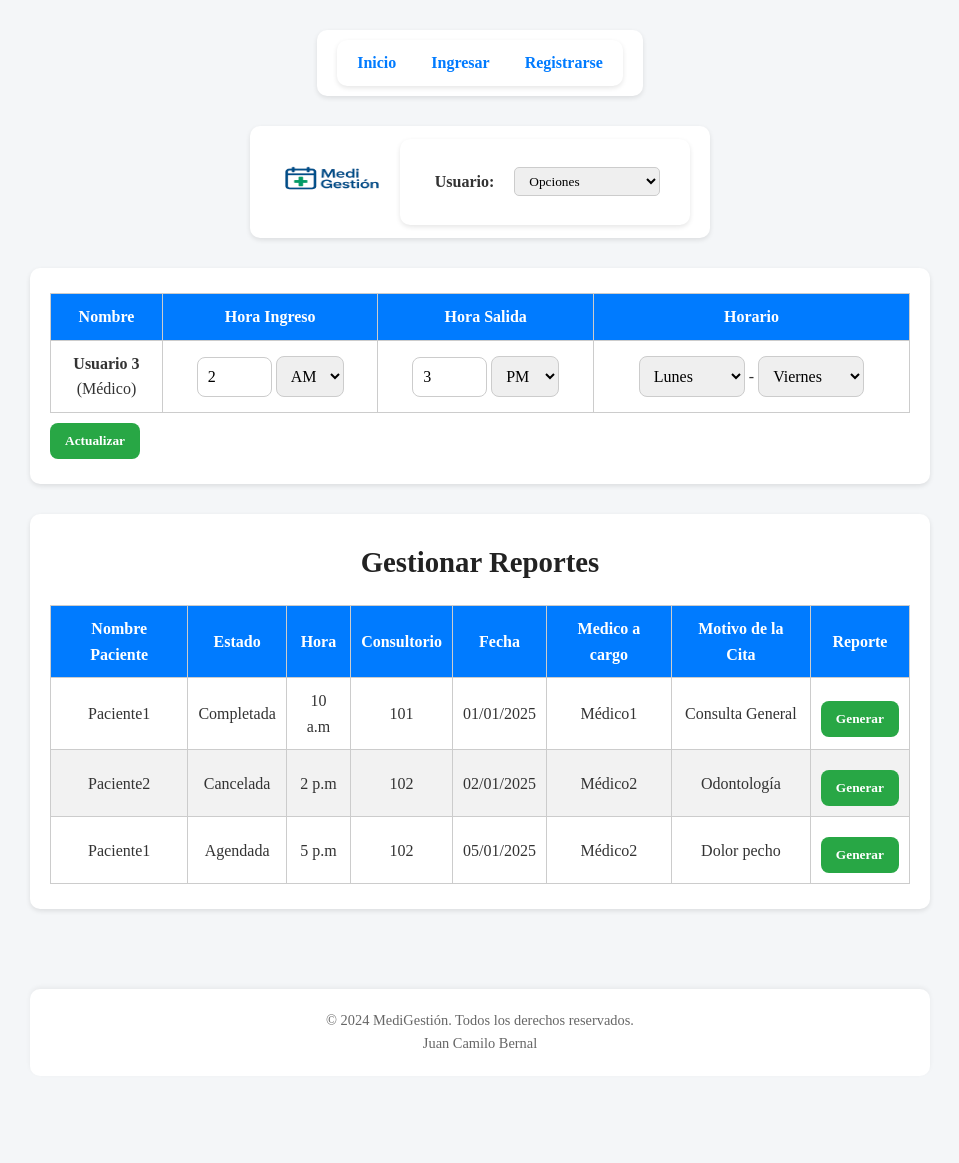
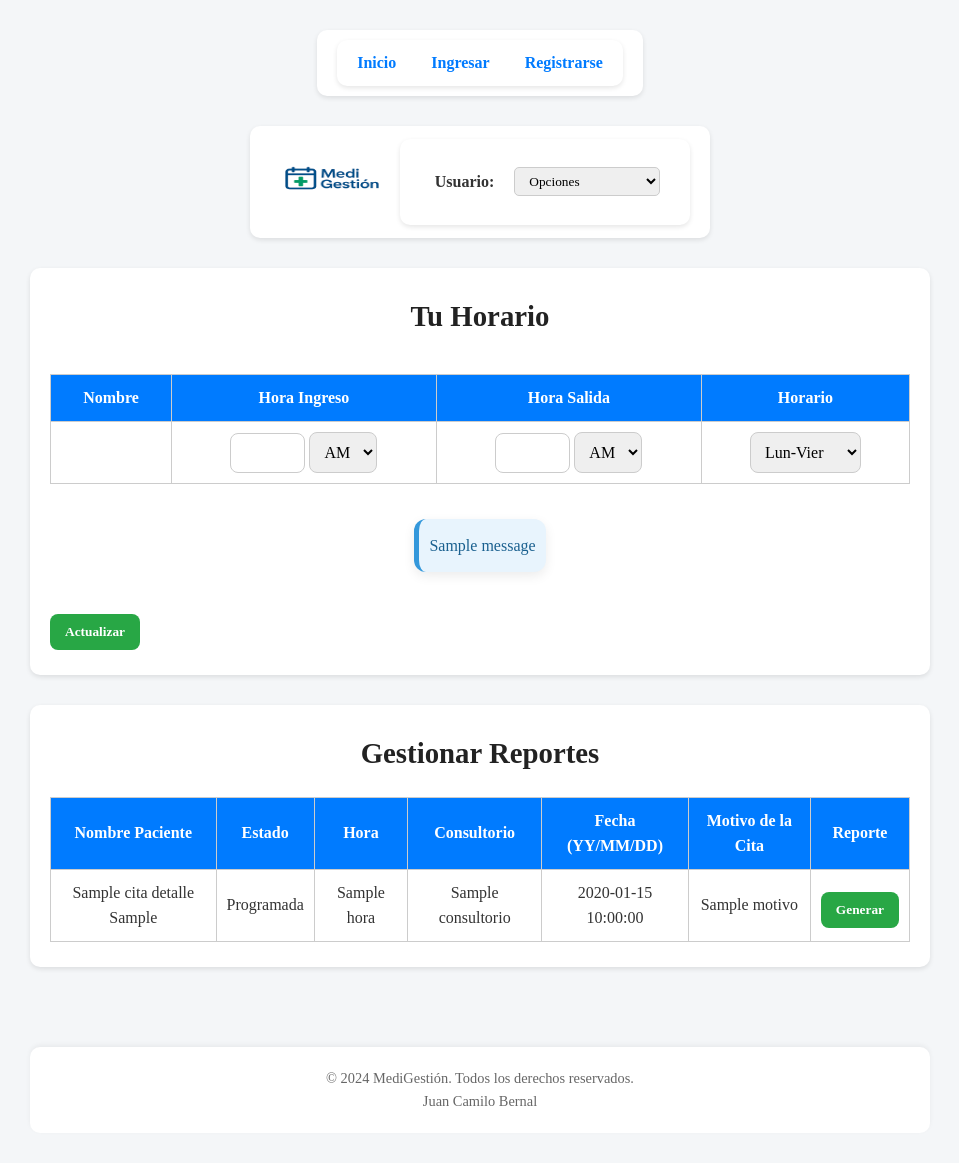
Before and after one commit to Juanchumilo/Medigestion, a Python web app: template app/templates/medico.html in a window 1280 px wide. Shown: the whole page, without its empty margins (160-1119 px from the left). Before the commit the page ends 1048 px from the top, so only its background shows below. Run offline with Jinja, Linux system fonts and the light colour scheme; the template is opened without the code that fills it: most values are stand-ins (such as "Sample title", 1, 10 or a date in 2020); one stand-in notice (Sample message) is shown.

Commit message:
Implementacion completa de la pagina reportes.html, y configuracion terminada de la pagina de Medicos

```diff
--- a/app/templates/medico.html
+++ b/app/templates/medico.html
@@ -40,7 +40,8 @@
 
     <!--Tu horario-->
         <section class="horario-section">
-            <form class="horario-form">
+            <form class="horario-form" id="actualizar-horario" action="{{url_for('medico',id=session['usuario']['id'])}}" method="POST">
+                <h2>Tu Horario</h2>
                 <table class="horario-tabla">
                     <thead>
                         <tr>
@@ -53,51 +54,44 @@
                     <tbody>
                         <tr>
                             <td>
-                                <strong>Usuario 3</strong><br>
-                                (Médico)
+                                <strong>{{session['usuario']['nombre']}} {{session['usuario']['apellido']}}</strong>
                             </td>
                             <td>
-                                <input type="number" min="1" max="12" value="2">
-                                <select>
-                                    <option>AM</option>
-                                    <option>PM</option>
+                                <input type="number" min="1" max="12" value="{{horario['hora_ingreso']}}" name="hora_ingreso">
+                                <select name="hora_ingreso_tp">
+                                    <option value="AM" {{ "selected" if horario['hora_ingreso_tp'] == "AM" else "" }}>AM</option>
+                                    <option value="PM" {{ "selected" if horario['hora_ingreso_tp'] == "PM" else "" }}>PM</option>
                                 </select>
                             </td>
                             <td>
-                                <input type="number" min="1" max="12" value="3">
-                                <select>
-                                    <option>AM</option>
-                                    <option selected>PM</option>
+                                <input type="number" min="1" max="12" value="{{horario['hora_salida']}}" name="hora_salida">
+                                <select name="hora_salida_tp">
+                                    <option value="AM" {{ "selected" if horario['hora_salida_tp'] == "AM" else "" }}>AM</option>
+                                    <option value="PM" {{ "selected" if horario['hora_salida_tp'] == "PM" else "" }}>PM</option>
                                 </select>
                             </td>
                             <td>
-                                <select>
-                                    <option>Lunes</option>
-                                    <option>Martes</option>
-                                    <option>Miércoles</option>
-                                    <option>Jueves</option>
-                                    <option>Viernes</option>
-                                    <option>Sábado</option>
-                                    <option>Domingo</option>
-                                </select>
-                                -
-                                <select>
-                                    <option>Lunes</option>
-                                    <option>Martes</option>
-                                    <option>Miércoles</option>
-                                    <option>Jueves</option>
-                                    <option selected>Viernes</option>
-                                    <option>Sábado</option>
-                                    <option>Domingo</option>
+                                <select name="horario">
+                                    <option value="Lun-Vier">Lun-Vier</option>
+                                    <option value="Mier-Dom">Mier-Dom</option>
                                 </select>
                             </td>
                         </tr>
                     </tbody>
                 </table>
+                {% with messages = get_flashed_messages() %}
+                    {% if messages %}
+                        <ul class="flash-messages">
+                        {% for message in messages %}
+                            <li>{{ message }}</li>
+                        {% endfor %}
+                        </ul>
+                    {% endif %}
+                {% endwith %}
             </form>
             <!--Boton horario-->
             <div class="btn-actualizar-contenedor">
-                <button type="submit" class="btn-actualizar">Actualizar</button>
+                <button type="submit" class="btn-actualizar" form="actualizar-horario">Actualizar</button>
             </div>
         </section>
 
@@ -112,43 +106,26 @@
                         <th>Estado</th>
                         <th id="th-h">Hora</th>
                         <th>Consultorio</th>
-                        <th>Fecha</th>
-                        <th>Medico a cargo</th>
+                        <th>Fecha<br>(YY/MM/DD)</th>
                         <th>Motivo de la Cita</th>
                         <th>Reporte</th>
                     </tr>
                 </thead>
                 <tbody>
+                    {%for i in cita_detalles%}
                     <tr>
-                        <td>Paciente1</td>
-                        <td>Completada</td>
-                        <td>10 a.m</td>
-                        <td>101</td>
-                        <td>01/01/2025</td>
-                        <td>Médico1</td>
-                        <td>Consulta General</td>
-                        <td><button><a href="reportes.html">Generar</a></button></td>
+                        <td>{{i['paciente_nombre']}} {{i['paciente_apellido']}}</td>
+                        <td>{{i['estado']}}</td>
+                        <td>{{i['hora']}}</td>
+                        <td>{{i['consultorio']}}</td>
+                        <td>{{i['fecha']}}</td>
+                        <td>{{i['motivo']}}</td>
+
+                        <td>{%if i['estado']=='Programada'%}<button><a href="{{url_for('medico_reporte', id=i['id'])}}">Generar</a></button>{%endif%}</td>
+
                     </tr>
-                    <tr>
-                        <td>Paciente2</td>
-                        <td>Cancelada</td>
-                        <td>2 p.m</td>
-                        <td>102</td>
-                        <td>02/01/2025</td>
-                        <td>Médico2</td>
-                        <td>Odontología</td>
-                        <td><button><a href="reportes.html">Generar</a></button></td>
-                    </tr>
-                    <tr>
-                        <td>Paciente1</td>
-                        <td>Agendada</td>
-                        <td>5 p.m</td>
-                        <td>102</td>
-                        <td>05/01/2025</td>
-                        <td>Médico2</td>
-                        <td>Dolor pecho</td>
-                        <td><button><a href="reportes.html">Generar</a></button></td>
-                    </tr>
+                    {%endfor%}
+
             </table>
         </section>
     </body>
--- a/app/templates/paciente.html
+++ b/app/templates/paciente.html
@@ -81,7 +81,7 @@
                 <label for="motivo_cita">Motivo de la Cita</label>
                 <input type="text" id="motivo_cita" name="motivo_cita">
 
-                <!--Flash para especificar al usuario completar bien los campos para crear cita-->
+                <!--Flash-->
                 {% with messages = get_flashed_messages() %}
                     {% if messages %}
                         <ul class="flash-messages">
```
Also changed, not shown: app/app.py (+103 -6 lines), app/templates/reportes.html (added, +69 -0 lines).
